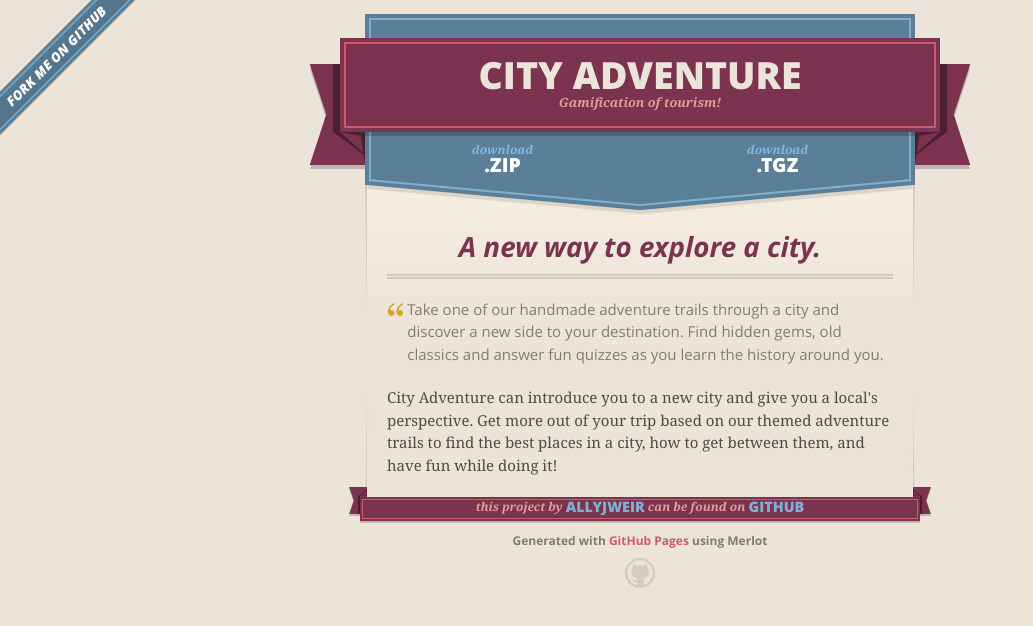
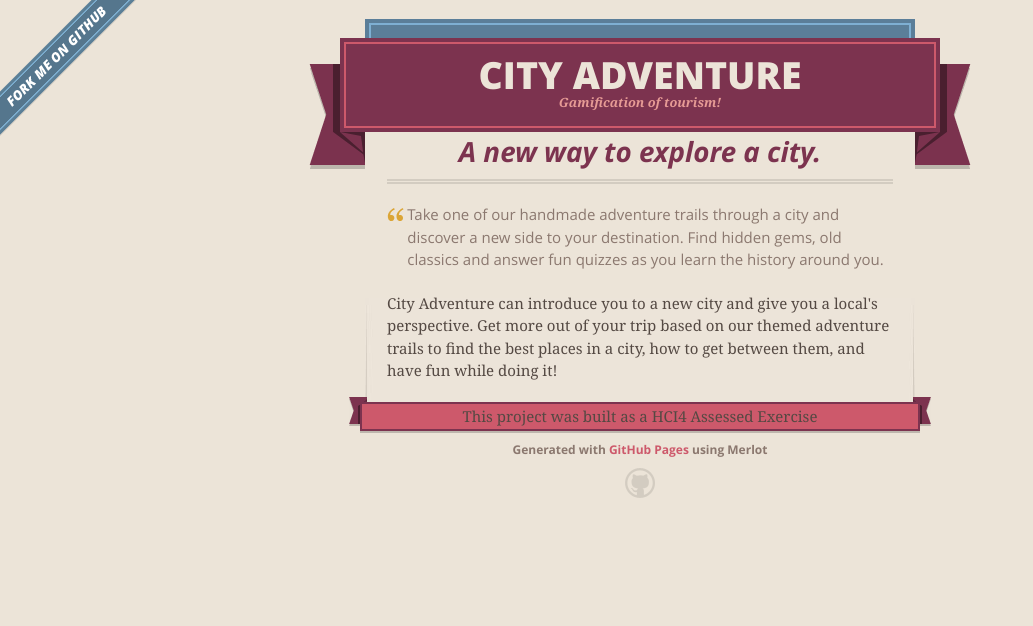
Before and after one commit to allyjweir/city-adventure, a plain HTML site: page index.html in a window 1280 px wide. Shown: the whole page, without its empty margins (0-1033 px from the left). Drawn offline with nearby package versions, Linux system fonts and the light colour scheme.

Commit message:
Minor corrections to webpage

```diff
--- a/index.html
+++ b/index.html
@@ -35,16 +35,10 @@
         </span>
       </header>
 
-      <section id="downloads">
-        <span class="inner">
-          <a href="https://github.com/allyjweir/city-adventure/zipball/master" class="zip"><em>download</em> .ZIP</a><a href="https://github.com/allyjweir/city-adventure/tarball/master" class="tgz"><em>download</em> .TGZ</a>
-        </span>
-      </section>
-
 
       <span class="banner-fix"></span>
 
-
+        <br/>
       <section id="main_content">
         <h2>
 <a id="a-new-way-to-explore-a-city" class="anchor" href="#a-new-way-to-explore-a-city" aria-hidden="true"><span class="octicon octicon-link"></span></a>A new way to explore a city.</h2>
@@ -59,7 +53,7 @@
       <footer>
         <span class="ribbon-outer">
           <span class="ribbon-inner">
-            <p>this project by <a href="https://github.com/allyjweir">allyjweir</a> can be found on <a href="https://github.com/allyjweir/city-adventure">GitHub</a></p>
+          This project was built as a HCI4 Assessed Exercise
           </span>
           <span class="left-tail"></span>
           <span class="right-tail"></span>
```
